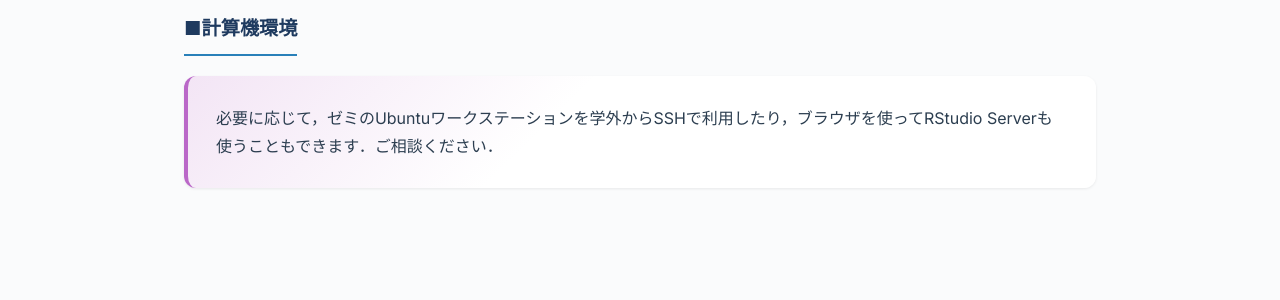
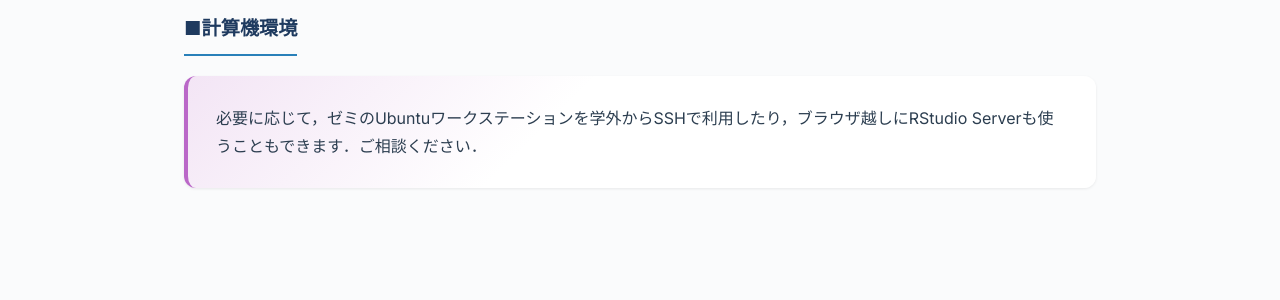
Before and after one commit to ksatohds/ksatohds.github.io, a Jekyll site: the page built from laboratory.md, in a window 1280 px wide and 900 px high, scrolled down 2562 px. Shown: the part 522-822 px from the top of the window. Built offline with Jekyll 4.4.1, drawn with Linux system fonts in a browser that asks for light colours.

Commit message:
20260519 reword RStudio Server description
Co-Authored-By: Claude Opus 4.6 (1M context) <noreply@anthropic.com>

```diff
--- a/laboratory.md
+++ b/laboratory.md
@@ -89,6 +89,6 @@ title: ゼミ
   <h2 class="section-title">■計算機環境</h2>
 
   <div class="card card-data">
-    <p>必要に応じて，ゼミのUbuntuワークステーションを学外からSSHで利用したり，ブラウザを使ってRStudio Serverも使うこともできます．ご相談ください．</p>
+    <p>必要に応じて，ゼミのUbuntuワークステーションを学外からSSHで利用したり，ブラウザ越しにRStudio Serverも使うこともできます．ご相談ください．</p>
   </div>
 </div>
```
